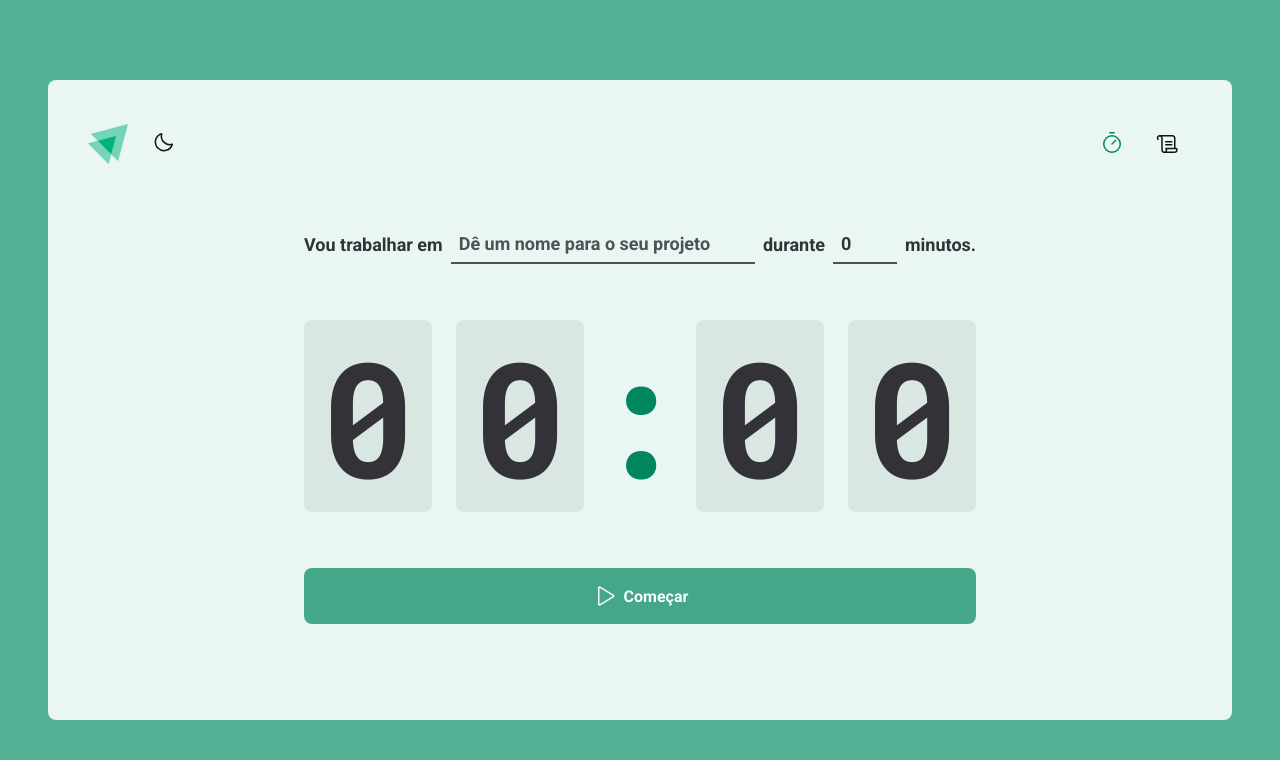
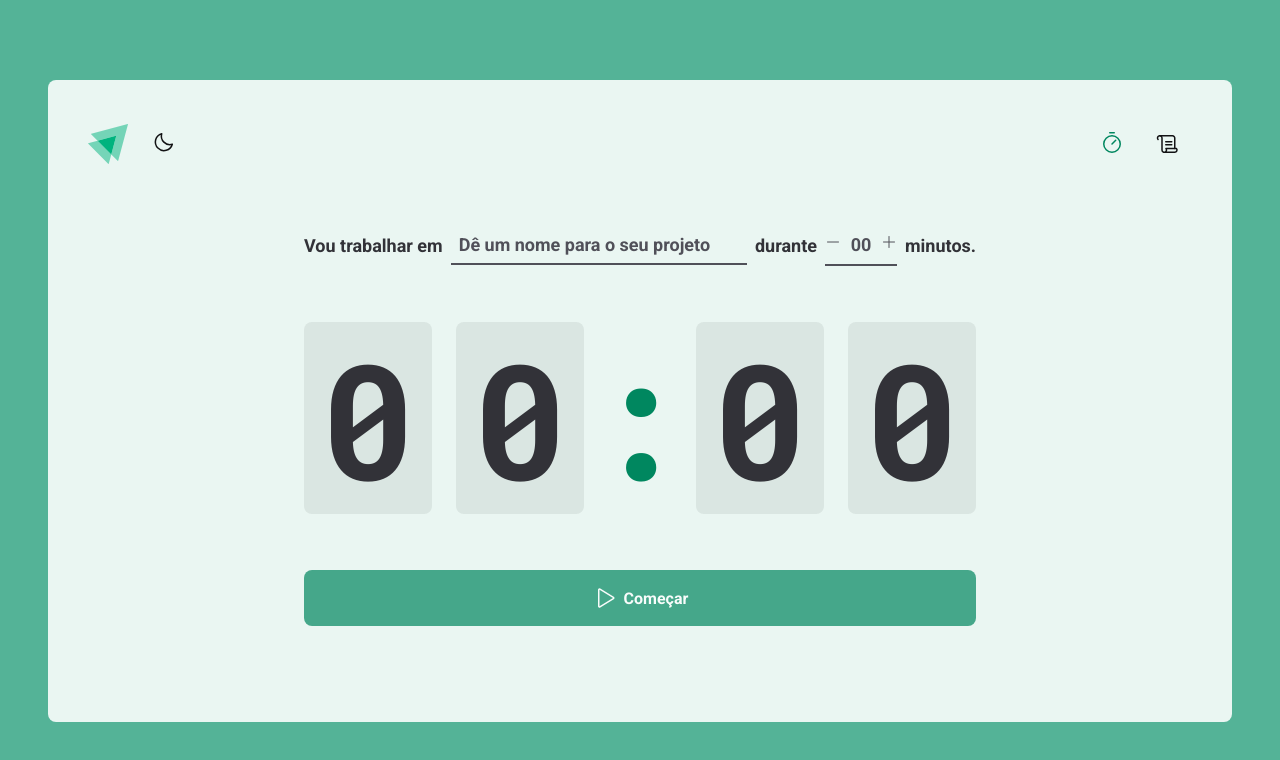
Before and after one commit to brunosllz/Ignite-timer, a React (Vite) app: page / in a window 1280 px wide. Shown: the top 760 px of the page. Built offline with nearby package versions, Linux system fonts and the light colour scheme.

Commit message:
Implement a button for increment and decrement input minutes amount

```diff
--- a/src/components/Header/index.tsx
+++ b/src/components/Header/index.tsx
@@ -24,10 +24,11 @@ export function Header() {
             <Timer size={24} />
           </NavLink>
         </Tooltip>
-
-        <NavLink to="/history" title="Histórico">
-          <Scroll size={24} />
-        </NavLink>
+        <Tooltip title="Histórico">
+          <NavLink to="/history">
+            <Scroll size={24} />
+          </NavLink>
+        </Tooltip>
       </nav>
     </HeaderContainer>
   )
--- a/src/components/Tooltip/index.tsx
+++ b/src/components/Tooltip/index.tsx
@@ -1,6 +1,7 @@
 import { ReactNode } from 'react'
 import { TooltipArrow, TooltipContent } from './styles'
 import * as TooltipPrimitive from '@radix-ui/react-tooltip'
+import { useTheme } from '../../hooks/Theme'
 
 interface TooltipProps {
   children: ReactNode
@@ -8,13 +9,16 @@ interface TooltipProps {
 }
 
 export function Tooltip({ children, title }: TooltipProps) {
+  const { theme } = useTheme()
+
+  const isDark = theme.title === 'dark'
   return (
     <TooltipPrimitive.Provider delayDuration={10}>
       <TooltipPrimitive.Root>
         <TooltipPrimitive.Trigger asChild>{children}</TooltipPrimitive.Trigger>
-        <TooltipContent>
+        <TooltipContent isdark={isDark}>
           {title}
-          <TooltipArrow />
+          <TooltipArrow isdark={isDark} />
         </TooltipContent>
       </TooltipPrimitive.Root>
     </TooltipPrimitive.Provider>
--- a/src/components/Tooltip/styles.ts
+++ b/src/components/Tooltip/styles.ts
@@ -1,14 +1,22 @@
 import styled from 'styled-components'
 import * as TooltipPrimitive from '@radix-ui/react-tooltip'
 
-export const TooltipContent = styled(TooltipPrimitive.Content)`
-  background-color: ${(props) => props.theme.colors.background};
+interface ThemeProps {
+  isdark: boolean
+}
+
+export const TooltipContent = styled(TooltipPrimitive.Content)<ThemeProps>`
+  background-color: ${({ theme, isdark }) =>
+    isdark ? theme.colors.background : theme.colors.white};
   padding: 0.75rem 1rem;
   border-radius: 5px;
   font-size: 0.875rem;
   box-shadow: ${(props) => props.theme.colors.placeholder};
+  color: ${(props) => props.theme.colors.text};
 `
 
-export const TooltipArrow = styled(TooltipPrimitive.Arrow)`
-  fill: ${(props) => props.theme.colors.background};
+export const TooltipArrow = styled(TooltipPrimitive.Arrow)<ThemeProps>`
+  fill: ${({ theme, isdark }) =>
+    isdark ? theme.colors.background : theme.colors.white};
+  margin-bottom: 8px;
 `
--- a/src/pages/Home/components/NewCycleForm/index.tsx
+++ b/src/pages/Home/components/NewCycleForm/index.tsx
@@ -1,12 +1,49 @@
-import { useContext } from 'react'
-
-import { FormContainer, MinutesAmountInput, TaskInput } from './styles'
+import { useContext, useState, useEffect } from 'react'
+import {
+  FormContainer,
+  MinutesAmountContainer,
+  MinutesAmountInput,
+  TaskInput,
+} from './styles'
 import { useFormContext } from 'react-hook-form'
 import { CyclesContext } from '../../../../context/CyclesContext'
 
+import { Plus, Minus } from 'phosphor-react'
 export function NewCycleForm() {
+  const [minutesAmount, setMinutesAmount] = useState<number | null>(null)
   const { activeCycle } = useContext(CyclesContext)
-  const { register } = useFormContext()
+  const { register, setValue } = useFormContext()
+
+  function handleIncrementMinutesAmount() {
+    setMinutesAmount((state) => {
+      if (state === 60) {
+        return 60
+      }
+
+      return state! + 5
+    })
+  }
+
+  function handleDecrementMinutesAmount() {
+    setMinutesAmount((state) => {
+      if (state === 0) {
+        return 0
+      }
+      if (state === null) {
+        return 0
+      }
+      return state! - 5
+    })
+  }
+  console.log(minutesAmount)
+
+  useEffect(() => {
+    function changeMinutesAmountValue() {
+      setValue('minutesAmount', minutesAmount)
+    }
+
+    changeMinutesAmountValue()
+  }, [minutesAmount, setValue])
 
   return (
     <FormContainer>
@@ -19,13 +56,14 @@ export function NewCycleForm() {
         {...register('task')}
       />
 
-      <datalist id="task-sugestions">
-        <option value="1" />
-        <option value="1" />
-        <option value="1" />
-      </datalist>
+      <datalist id="task-sugestions"></datalist>
 
       <label htmlFor="minutesAmount">durante</label>
+
+      <MinutesAmountContainer>
+        <button type="button" onClick={handleDecrementMinutesAmount}>
+          <Minus size={16} />
+        </button>
         <MinutesAmountInput
           type="number"
           id="minutesAmount"
@@ -36,6 +74,10 @@ export function NewCycleForm() {
           disabled={!!activeCycle}
           {...register('minutesAmount', { valueAsNumber: true })}
         />
+        <button type="button" onClick={handleIncrementMinutesAmount}>
+          <Plus size={16} />
+        </button>
+      </MinutesAmountContainer>
 
       <span>minutos.</span>
     </FormContainer>
--- a/src/pages/Home/components/NewCycleForm/styles.ts
+++ b/src/pages/Home/components/NewCycleForm/styles.ts
@@ -41,6 +41,35 @@ export const TaskInput = styled(BaseInput)`
   }
 `
 
+export const MinutesAmountContainer = styled.div`
+  display: flex;
+  flex-direction: row;
+  border-bottom: 2px solid ${(props) => props.theme.colors.placeholder};
+
+  &:focus-within {
+    border-color: ${(props) => props.theme.colors.green};
+  }
+
+  button {
+    align-items: center;
+    justify-content: center;
+    border: 0;
+    background-color: transparent;
+    color: ${(props) => props.theme.colors.placeholder};
+
+    &:focus {
+      box-shadow: none;
+    }
+  }
+`
+
 export const MinutesAmountInput = styled(BaseInput)`
-  width: 4rem;
+  width: 2.5rem;
+  text-align: center;
+  border: 0;
+
+  &::-webkit-inner-spin-button,
+  &::-webkit-outer-spin-button {
+    -webkit-appearance: none;
+  }
 `
--- a/src/pages/Home/index.tsx
+++ b/src/pages/Home/index.tsx
@@ -5,15 +5,16 @@ import {
   StopCountDownButton,
 } from './styles'
 import { useForm, FormProvider } from 'react-hook-form'
+import { useTheme } from '../../hooks/Theme'
+import { CyclesContext } from '../../context/CyclesContext'
 import * as zod from 'zod'
 import { zodResolver } from '@hookform/resolvers/zod'
 
 import { NewCycleForm } from './components/NewCycleForm'
 import { Countdown } from './components/Countdown'
+import { Tooltip } from '../../components/Tooltip'
 
 import { HandPalm, Play } from 'phosphor-react'
-import { CyclesContext } from '../../context/CyclesContext'
-import { useTheme } from '../../hooks/Theme'
 
 const newCycleFormValidationSchema = zod.object({
   task: zod.string().min(1, 'Informe a tarefa'),
@@ -34,7 +35,7 @@ export function Home() {
     resolver: zodResolver(newCycleFormValidationSchema),
     defaultValues: {
       task: '',
-      minutesAmount: 0,
+      minutesAmount: undefined,
     },
   })
 
@@ -46,8 +47,8 @@ export function Home() {
   }
 
   const task = watch('task')
-  const isSubmitDisabled = !task
-
+  const minutesAmount = watch('minutesAmount')
+  const isSubmitDisabled = !!minutesAmount && !!task
   return (
     <HomeContainer>
       <form onSubmit={handleSubmit(handleCreateNewCycle)}>
@@ -65,11 +66,18 @@ export function Home() {
             <HandPalm size={24} />
             Interromper
           </StopCountDownButton>
-        ) : (
-          <StartCountDownButton type="submit" disabled={isSubmitDisabled}>
+        ) : isSubmitDisabled ? (
+          <StartCountDownButton type="submit">
             <Play size={24} />
             Começar
           </StartCountDownButton>
+        ) : (
+          <Tooltip title="Preencha o nome e a duração antes de começar.">
+            <StartCountDownButton type="submit" disabled>
+              <Play size={24} />
+              Começar
+            </StartCountDownButton>
+          </Tooltip>
         )}
       </form>
     </HomeContainer>
```
Also changed, not shown: vercel.json (added). Lines whose indentation alone changed are shown as unchanged.
